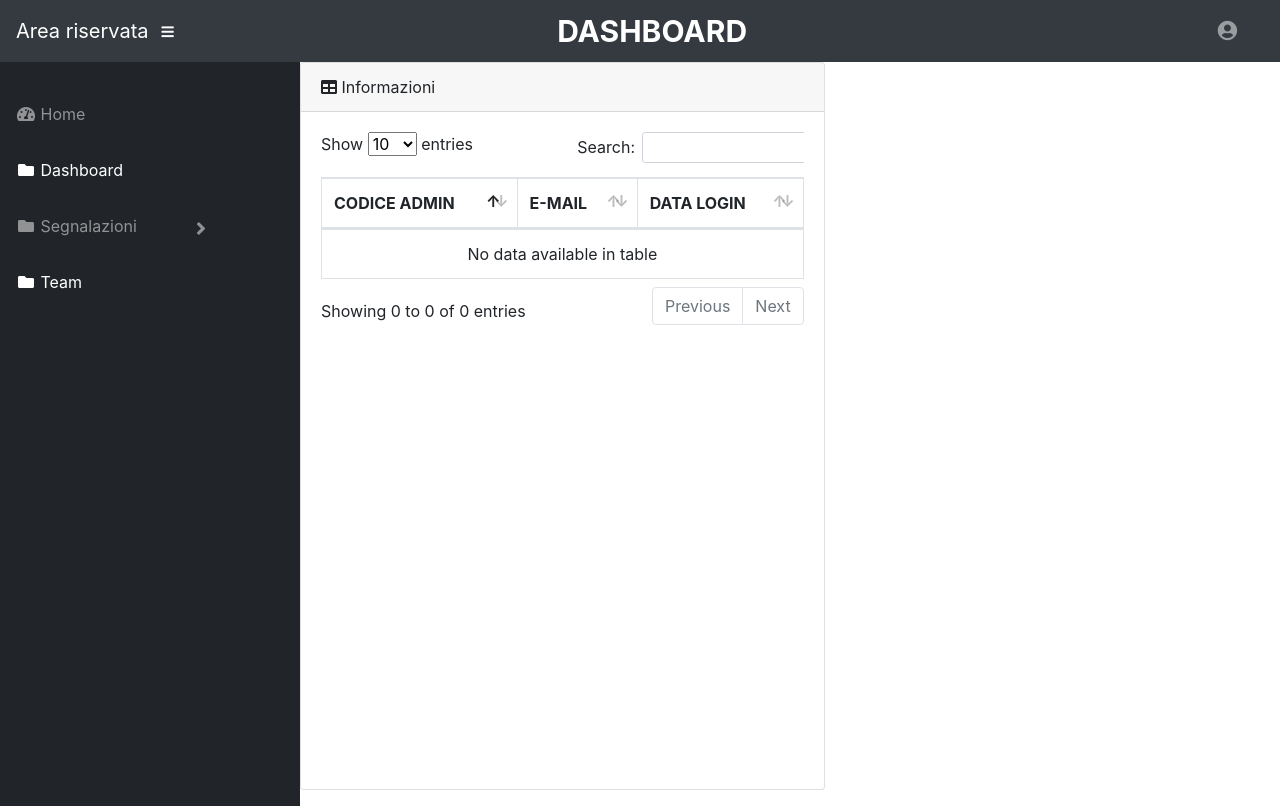
After one commit to CodeCrusaderSSE/SSE, a PHP site: page /Ingegneria/dashboard.php in a window 1280 px wide. The commit adds this page. Run offline with PHP 8.4, Linux system fonts and the light colour scheme; the visitor is signed in with stand-in values (Sample User, id 1); data that the repository does not hold is empty; some libraries are stand-ins or nearby versions.

Commit message:
implemented privacy pattern of privacy dashboard

```diff
--- /dev/null
+++ b/Admin/dashboard.php
@@ -0,0 +1,165 @@
+<?php session_start()?>
+
+<!DOCTYPE html>
+<html lang="en">
+
+<head>
+    <link href="vendor/bootstrap/css/bootstrap.min.css" rel="stylesheet">
+
+    <!-- Custom fonts for this template-->
+    <link href="vendor/fontawesome-free/css/all.min.css" rel="stylesheet" type="text/css">
+
+    <!-- Page level plugin CSS-->
+    <link href="vendor/datatables/dataTables.bootstrap4.css" rel="stylesheet">
+
+    <!-- Custom styles for this template-->
+    <link href="css/sb-admin.css" rel="stylesheet">
+    <script src="https://code.jquery.com/jquery-3.7.1.min.js" integrity="sha256-/JqT3SQfawRcv/BIHPThkBvs0OEvtFFmqPF/lYI/Cxo=" crossorigin="anonymous"></script>
+    <script src="vendor/bootstrap/js/bootstrap.bundle.min.js"></script>
+
+    <!-- Core plugin JavaScript-->
+    <script src="https://cdnjs.cloudflare.com/ajax/libs/jquery-easing/1.4.1/jquery.easing.min.js" integrity="sha512-0QbL0ph8Tc8g5bLhfVzSqxe9GERORsKhIn1IrpxDAgUsbBGz/V7iSav2zzW325XGd1OMLdL4UiqRJj702IeqnQ==" crossorigin="anonymous" referrerpolicy="no-referrer"></script>
+    <!-- Page level plugin JavaScript-->
+    <script src="vendor/chart.js/Chart.min.js"></script>
+    <script src="https://cdnjs.cloudflare.com/ajax/libs/datatables/1.10.21/js/jquery.dataTables.min.js" integrity="sha512-BkpSL20WETFylMrcirBahHfSnY++H2O1W+UnEEO4yNIl+jI2+zowyoGJpbtk6bx97fBXf++WJHSSK2MV4ghPcg==" crossorigin="anonymous" referrerpolicy="no-referrer"></script>
+
+    <script src="https://cdn.datatables.net/2.0.8/js/dataTables.bootstrap5.min.js"></script>
+
+    <!-- Custom scripts for all pages-->
+    <script src="js/sb-admin.min.js"></script>
+
+    <!-- Demo scripts for this page-->
+    <script src="js/demo/datatables-demo.js"></script>
+    <script src="js/demo/chart-area-demo.js"></script>
+
+
+
+</head>
+<body id="page-top">
+
+  <nav class="navbar navbar-expand navbar-dark bg-dark static-top">
+
+    <a class="navbar-brand mr-1" href=""> Area riservata</a>
+    <button class="btn btn-link btn-sm text-white order-1 order-sm-0" id="sidebarToggle" href="#">
+      <i class="fas fa-bars"></i>
+    </button>
+    <div class="titolo"> <b> DASHBOARD </b> </a>
+
+      <style>
+        .titolo {
+          font-size: 30px;
+          color: white;
+          margin-left: 30%;
+        }
+      </style>
+    </div>
+
+    <!-- INIZIO LOGOUT -->
+
+    <form class="d-none d-md-inline-block form-inline ml-auto mr-0 mr-md-3 my-2 my-md-0">
+      <ul class="navbar-nav ml-auto ml-md-0">
+        <li class="nav-item dropdown no-arrow">
+          <a class="nav-link dropdown-toggle" href="#" title="Logout" id="userDropdown" role="button"
+            data-toggle="dropdown" aria-haspopup="true" aria-expanded="false">
+            <i class="fas fa-user-circle fa-fw"></i>
+          </a>
+          <div class="dropdown-menu dropdown-menu-right" aria-labelledby="userDropdown">
+            <a class="dropdown-item" href="login.html" data-toggle="modal" data-target="#logoutModal"> Logout </a>
+          </div>
+        </li>
+      </ul>
+    </form>
+
+  </nav>
+
+  <!-- finestra avviso-->
+  <div class="modal fade" id="logoutModal" tabindex="-1" role="dialog" aria-labelledby="exampleModalLabel"
+    aria-hidden="true">
+    <div class="modal-dialog" role="document">
+      <div class="modal-content">
+        <div class="modal-header">
+          <h5 class="modal-title" id="exampleModalLabel">Sei sicuro di voler lasciare il sito?</h5>
+          <button class="close" type="button" data-dismiss="modal" aria-label="Close">
+            <span aria-hidden="true">×</span>
+          </button>
+        </div>
+        <div class="modal-body">Clicca "Logout" per uscire dal sito.</div>
+        <div class="modal-footer">
+          <button class="btn btn-secondary" type="button" data-dismiss="modal">Annulla</button>
+          <a class="btn btn-primary" href="login.php">Logout</a>
+        </div>
+      </div>
+    </div>
+  </div>
+  <!-- FINE LOGOUT-->
+  <div id="wrapper">
+    <!-- INIZIO SIDEBAR -->
+
+    <ul class="sidebar navbar-nav">
+      <br>
+      <li class="nav-item dropdown">
+        <a class="nav-link" href="index.php">
+          <i class="fas fa-fw fa-tachometer-alt"></i>
+          <span>Home</span>
+        </a>
+      </li>
+              <li class="nav-item active">
+          <a class="nav-link" href="dashboard.php">
+            <i class="fas fa-fw fa-folder"></i>
+            <span>Dashboard</span>
+          </a>
+        </li>
+
+
+      <li class="nav-item dropdown">
+        <a class="nav-link dropdown-toggle" id="pagesDropdown" role="button" data-toggle="dropdown" aria-haspopup="true"
+          aria-expanded="false" href="#">
+          <i class="fas fa-fw fa-folder"></i>
+          <span>Segnalazioni</span>
+        </a>
+        <div class="dropdown-menu" aria-labelledby="pagesDropdown">
+          <a class="dropdown-item" href="segnalazionii.php">
+            <center><b>INDICE SEGNALAZIONI</b></center>
+          </a>
+          <a class="dropdown-item" href="segnalazioniverde.php">Segnalazione su aree verdi</a>
+          <a class="dropdown-item" href="segnalazionirifiuti.php">Rifiuti e pulizia stradale</a>
+          <a class="dropdown-item" href="segnalazionistrade.php">Strade e marciapiedi</a>
+          <a class="dropdown-item" href="segnalazionisemafori.php">Segnaletica e semafori</a>
+          <a class="dropdown-item" href="segnalazioniilluminazione.php"> Illuminazione pubblica </a>
+        </div>
+      </li>
+
+      <li class="nav-item active">
+        <a class="nav-link " href="team.php">
+          <i class="fas fa-fw fa-folder"></i>
+          <span>Team</span>
+        </a>
+      </li>
+
+    </ul>
+
+    <!-- FINE SIDEBAR -->
+
+
+    <div class="card mb-3">
+      <div class="card-header">
+        <i class="fas fa-table"></i>
+        Informazioni
+      </div>
+      <div class="card-body">
+        <div class="table-responsive" style="overflow-x: scroll;">
+          <table class="table table-bordered" id="dataTable" width="100%" cellspacing="0">
+            <thead>
+              <tr>
+                <th>CODICE ADMIN</th>
+                <th>E-MAIL</th>
+                <th>DATA LOGIN</th>
+              </tr>
+            </thead>
+            <?php include("php/dashboardAdmin.php")?>
+
+
+</body>
+
+
+</html>
--- a/Admin/php/config.php
+++ b/Admin/php/config.php
@@ -4,7 +4,7 @@ return [
     'SMTP_PASSWORD' => 'c1v1csense2019',
     'GOOGLE_MAPS_API_KEY' => 'AIzaSyB7GIu4drL85xcaTdq8hAtRzVWjbKxs3NQ',
     'DB_PSW'=>'dajeromadaje69!',
-    'ADMIN_EMAIL' => 'civicsense18@gmail.com',
-    'ADMIN_PASSWORD' => 'admin',
+    'ADMIN_EMAIL' => 'civicsense2021@gmail.com',
+    'ADMIN_PASSWORD' => 'XsJVa6Aeje64fwqgsNMn9Q==',
 ];
 ?>
--- /dev/null
+++ b/Admin/php/dashboardAdmin.php
@@ -0,0 +1,23 @@
+
+<?php
+
+$config = include('php/config.php');
+$psw = $config['DB_PSW'];
+$conn = mysqli_connect ("localhost","SSE24",$psw,"civicsense") or die ("Connessione non riuscita");
+$adminId=$_SESSION['idA'];
+$sql = mysqli_query($conn,"SELECT admin.id,admin.email,logging.timestamp FROM admin JOIN logging ON admin.id=logging.id WHERE admin.id='$adminId'");
+
+
+    // output data of each row
+    while($row = mysqli_fetch_assoc($sql)) {
+        echo "
+		<tr>
+            <td>".$row['id']." </td>
+
+            <td>".$row['email']."</td>
+
+            <td>".$row['timestamp']."</td>
+
+          </tr> ";
+    }
+?>
--- a/Admin/team.php
+++ b/Admin/team.php
@@ -112,6 +112,12 @@
           <span>Home</span>
         </a>
       </li>
+              <li class="nav-item active">
+          <a class="nav-link" href="dashboard.php">
+            <i class="fas fa-fw fa-folder"></i>
+            <span>Dashboard</span>
+          </a>
+        </li>
 
 
       <li class="nav-item dropdown">
```
Also changed, not shown: Admin/index.php (+20 -0 lines), Admin/login.php (+18 -6 lines), Team/index.php (+19 -18 lines), Team/php/dashboardTeam.php (added, +23 -0 lines), Admin/img/dashboard.png (added).
